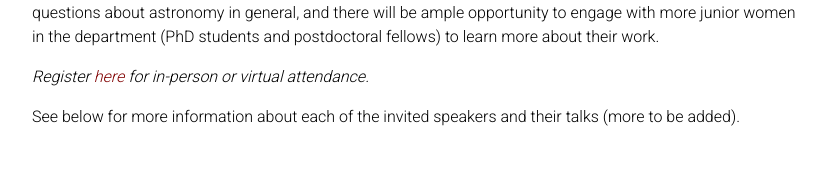
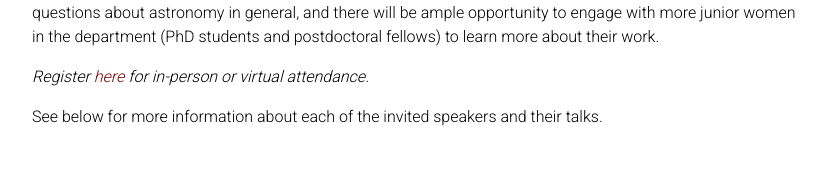
Before and after one commit to pictureanastronomer/pictureanastronomer.github.io, a Jekyll site: the page built from _pages/kick-off.md, in a window 1280 px wide and 1192 px high. Shown: the part 423-596 px from the top of the window, without its empty margins (223-1049 px from the left). Built offline with Jekyll 4.4.1, drawn with Linux system fonts in a browser that asks for light colours; nearby versions of some CDN libraries; full-size pictures stand in for the smaller copies a plugin makes; comment, search, counter and statistics services are not loaded; a style sheet for code colours, icons or effects is not loaded.

Commit message:
update typo

```diff
--- a/_pages/kick-off.md
+++ b/_pages/kick-off.md
@@ -19,7 +19,7 @@ The talks will be followed by a panel discussion. Other department members will
 
 *Register [here](https://docs.google.com/forms/d/1aoZqLiu0woXlWP5EOr7J5kd93tlrJpk1bMbaSU4y6Jk/viewform?edit_requested=true){:target="_blank"} for in-person or virtual attendance.*
 
-See below for more information about each of the invited speakers and their talks (more to be added).
+See below for more information about each of the invited speakers and their talks.
 
 <!-- pages/projects.md -->
 <div class="projects">
```
Also changed, not shown: _pages/publiclectures.md (+1 -1 lines).
